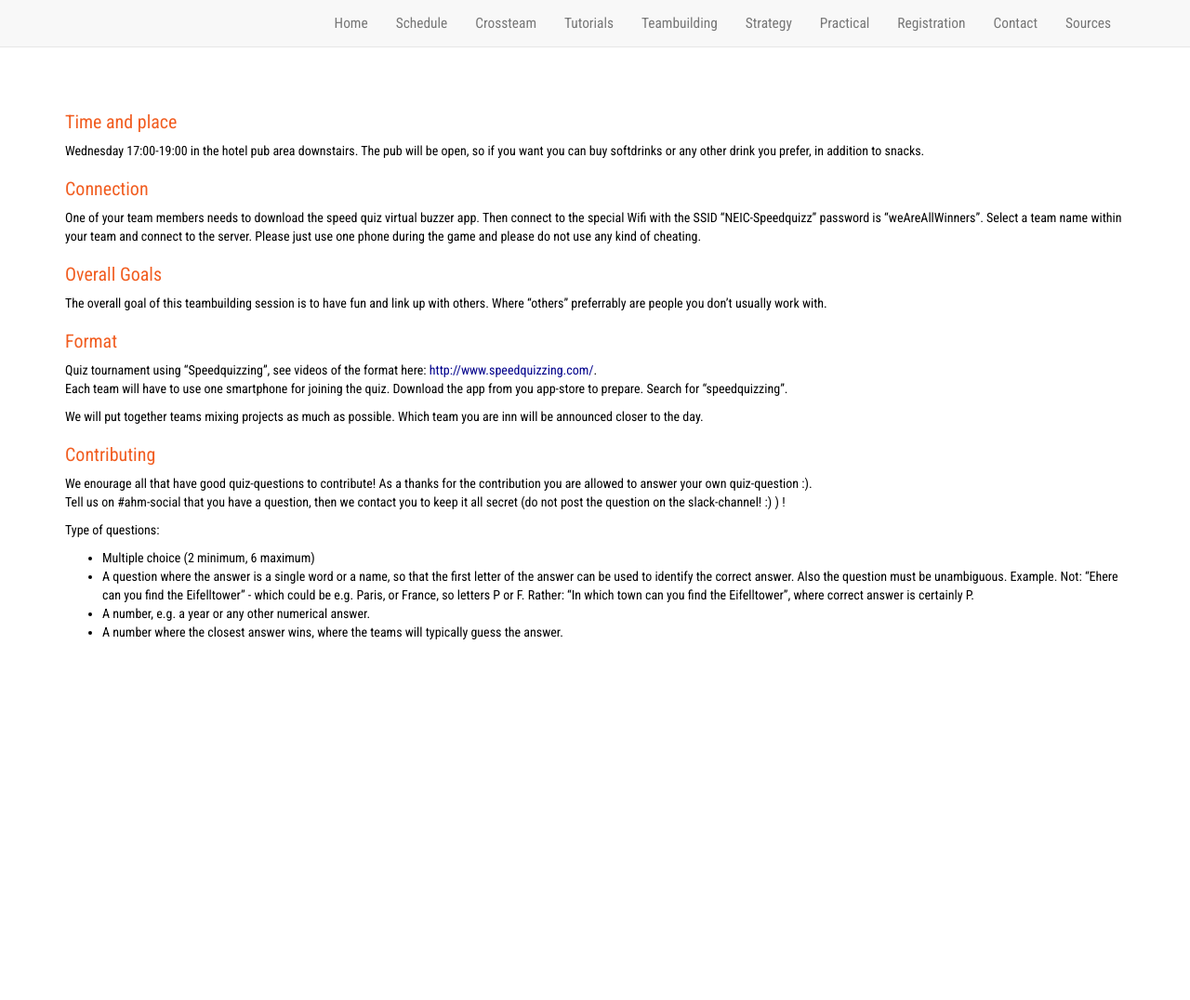
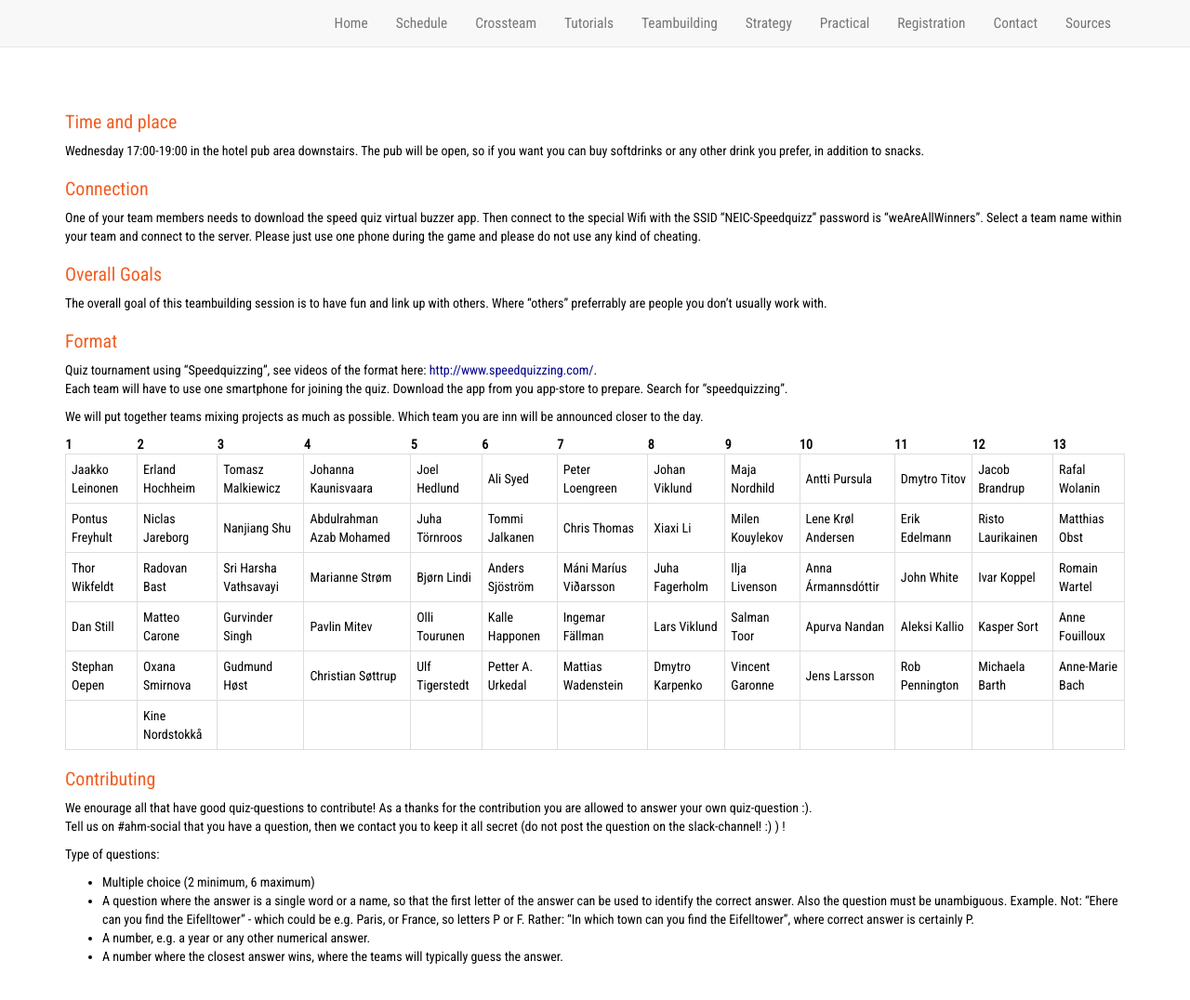
Before and after one commit to neicnordic/ahm18.neic.nordforsk.org, a Jekyll site: the page built from teambuilding.md, in a window 1280 px wide and 1249 px high. Shown: the top 1076 px of the window at 93% size. Built offline with Jekyll 4.4.1, drawn with Linux system fonts in a browser that asks for light colours; nearby versions of some CDN libraries; our own code applies the rules of GitHub Pages for plain Markdown files.

Commit message:
Update teambuilding.md

```diff
--- a/teambuilding.md
+++ b/teambuilding.md
@@ -18,6 +18,16 @@ Each team will have to use one smartphone for joining the quiz. Download the app
 
 We will put together teams mixing projects as much as possible. Which team you are inn will be announced closer to the day.
 
+| 1               | 2               | 3                     | 4                        | 5              | 6                 | 7                     | 8               | 9               | 10                 | 11             | 12                | 13              |
+|-----------------|-----------------|-----------------------|--------------------------|----------------|-------------------|-----------------------|-----------------|-----------------|--------------------|----------------|-------------------|-----------------|
+| Jaakko Leinonen | Erland Hochheim | Tomasz Malkiewicz     | Johanna Kaunisvaara      | Joel Hedlund   | Ali Syed          | Peter Loengreen       | Johan Viklund   | Maja Nordhild   | Antti Pursula      | Dmytro Titov   | Jacob Brandrup    | Rafal Wolanin   |
+| Pontus Freyhult | Niclas Jareborg | Nanjiang Shu          | Abdulrahman Azab Mohamed | Juha Törnroos  | Tommi Jalkanen    | Chris Thomas          | Xiaxi Li        | Milen Kouylekov | Lene Krøl Andersen | Erik Edelmann  | Risto Laurikainen | Matthias Obst   |
+| Thor Wikfeldt   | Radovan Bast    | Sri Harsha Vathsavayi | Marianne Strøm           | Bjørn Lindi    | Anders Sjöström   | Máni Maríus Viðarsson | Juha Fagerholm  | Ilja Livenson   | Anna Ármannsdóttir | John White     | Ivar Koppel       | Romain Wartel   |
+| Dan Still       | Matteo Carone   | Gurvinder Singh       | Pavlin Mitev             | Olli Tourunen  | Kalle Happonen    | Ingemar Fällman       | Lars Viklund    | Salman Toor     | Apurva Nandan      | Aleksi Kallio  | Kasper Sort       | Anne Fouilloux  |
+| Stephan Oepen   | Oxana Smirnova  | Gudmund Høst          | Christian Søttrup        | Ulf Tigerstedt | Petter A. Urkedal | Mattias Wadenstein    | Dmytro Karpenko | Vincent Garonne | Jens Larsson       | Rob Pennington | Michaela Barth    | Anne-Marie Bach |
+|                 | Kine Nordstokkå |                       |                          |                |                   |                       |                 |                 |                    |                |                   |                 |
+
+
 
 ### Contributing
 We enourage all that have good quiz-questions to contribute! As a thanks for the contribution you are allowed to answer your own quiz-question :). <br>
```
